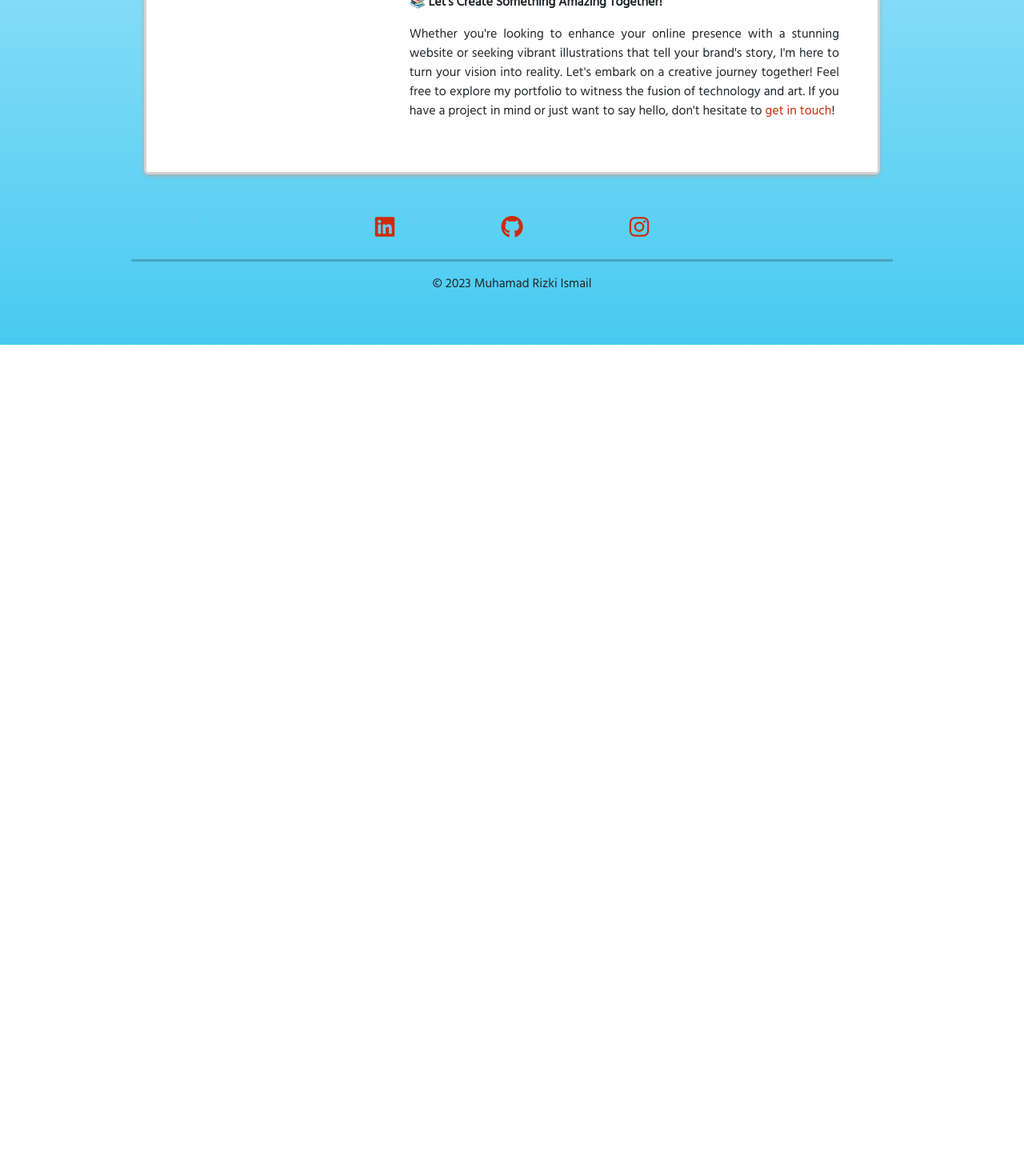
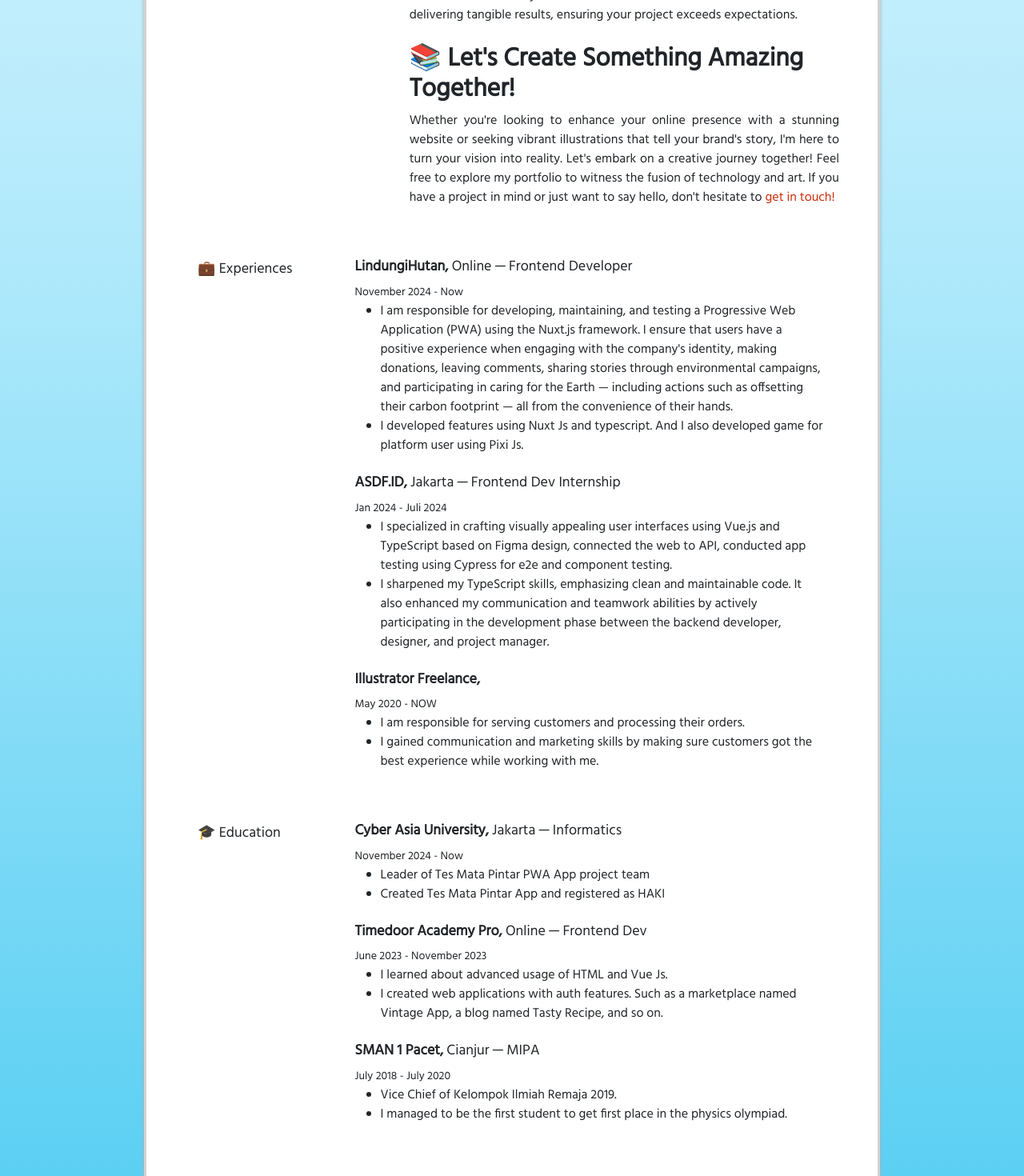
Before and after one commit to rizkiismail9a/rizki-ismail-page, a Vue app: page /about-me in a window 1280 px wide. Shown: the part 1080-2550 px from the top of the page at 80% size. Before the commit the page ends 1511 px from the top, so only its background shows below. Built offline with nearby package versions, Linux system fonts and the light colour scheme.

Commit message:
feat: update the app for middle exam

```diff
--- a/src/router/index.js
+++ b/src/router/index.js
@@ -35,7 +35,13 @@ const router = createRouter({
       name: "Services | Muhamad Rizki Ismail",
       component: () => import("../views/servicesPage"),
     },
-    { path: "/:pathMatch(.*)*", name: "not-found", component: () => import("../views/NotFound") },
+
+    // Jika path-path di atas tidak cocok, akan otomatis ke sini
+    {
+      path: "/:pathMatch(.*)*",
+      name: "not-found",
+      component: () => import("../views/NotFound"),
+    },
   ],
 });
 router.beforeEach((to) => {
--- a/src/views/NotFound.vue
+++ b/src/views/NotFound.vue
@@ -1,5 +1,6 @@
 <template>
   <nav-bar />
+  <!-- Ini laman untuk error handling -->
   <div class="container max-width m-auto text-center message__wrapper">
     <h1>The Route Is Broken or Invalid</h1>
   </div>
--- a/src/views/aboutMePage.vue
+++ b/src/views/aboutMePage.vue
@@ -21,14 +21,14 @@
               storytelling. I'm also a student of Cyber Asia University.</span
             >
           </p>
-          <p class="fw-bold mt-4">🚀 What I Do: Frontend Development</p>
+          <h2 class="fw-bold mt-4">🚀 What I Do: Frontend Development</h2>
           <p class="card__text">
             As a frontend developer, I specialize in crafting seamless and
             responsive user interfaces. My love for clean, efficient code is
             matched only by my commitment to creating web experiences that not
             only look stunning but also function flawlessly across devices.
           </p>
-          <p class="fw-bold mt-4">🎨 What I Love: Illustration and Design</p>
+          <h2 class="fw-bold mt-4">🎨 What I Love: Illustration and Design</h2>
           <p class="card__text">
             Beyond the realm of coding, I'm an avid illustrator who believes in
             the power of visuals to tell compelling stories. Whether it's
@@ -36,9 +36,9 @@
             off the screen, I bring a unique blend of technical expertise and
             artistic flair to every project.
           </p>
-          <p class="fw-bold mt-4">
+          <h2 class="fw-bold mt-4">
             ✨ My Approach: Bridging Creativity and Technology
-          </p>
+          </h2>
           <p class="card__text">
             I see technology as a canvas, and code as the paintbrush to bring
             ideas to life. I love to bridge the gap between creativity and
@@ -46,7 +46,7 @@
             technical standards but also captivates users with its aesthetic
             appeal.
           </p>
-          <p class="fw-bold mt-4">🌟 Why Work With Me?</p>
+          <h2 class="fw-bold mt-4">🌟 Why Work With Me?</h2>
           <p class="card__text">
             <b>• Versatility:</b> From crafting pixel-perfect websites to
             illustrating captivating visuals, I bring a versatile skill set to
@@ -62,9 +62,9 @@
             is aimed at delivering tangible results, ensuring your project
             exceeds expectations. <br />
           </p>
-          <p class="fw-bold mt-4">
+          <h2 class="fw-bold mt-4">
             📚 Let's Create Something Amazing Together!
-          </p>
+          </h2>
           <p class="card__text">
             Whether you're looking to enhance your online presence with a
             stunning website or seeking vibrant illustrations that tell your
@@ -72,9 +72,9 @@
             embark on a creative journey together! Feel free to explore my
             portfolio to witness the fusion of technology and art. If you have a
             project in mind or just want to say hello, don't hesitate to
-            <router-link class="font-red" to="/contact-me"
-              >get in touch</router-link
-            >!
+            <router-link class="font-red" to="/contact-me">
+              get in touch!
+            </router-link>
           </p>
           <!-- <p class="mt-5">
             <a class="font-red download-cv d-inline-block" ref="downloadCv" href="https://docs.google.com/document/d/1g58eWM0jJ0Z5M18E1KJG8zIPgA8n0FRZKcMR7aA9W8M/edit">
@@ -83,6 +83,133 @@
             </a>
           </p> -->
         </div>
+      </div>
+
+      <!-- Pendidikan dan Pengalaman -->
+      <div class="education-experience py-5 px-3 d-flex flex-column gap-5">
+        <table class="w-100">
+          <tr>
+            <td class="title w-25" valign="top">💼 Experiences</td>
+            <td class="d-flex flex-column gap-2">
+              <div>
+                <h3 class="institution">
+                  LindungiHutan,
+                  <span style="font-weight: normal">
+                    Online &HorizontalLine; Frontend Developer
+                  </span>
+                </h3>
+                <small class="period">November 2024 - Now </small>
+                <ul>
+                  <li>
+                    I am responsible for developing, maintaining, and testing a
+                    Progressive Web Application (PWA) using the Nuxt.js
+                    framework. I ensure that users have a positive experience
+                    when engaging with the company's identity, making donations,
+                    leaving comments, sharing stories through environmental
+                    campaigns, and participating in caring for the Earth —
+                    including actions such as offsetting their carbon footprint
+                    — all from the convenience of their hands.
+                  </li>
+                  <li>
+                    I developed features using Nuxt Js and typescript. And I
+                    also developed game for platform user using Pixi Js.
+                  </li>
+                </ul>
+              </div>
+              <div>
+                <h3 class="institution">
+                  ASDF.ID,
+                  <span style="font-weight: normal">
+                    Jakarta &HorizontalLine; Frontend Dev Internship
+                  </span>
+                </h3>
+                <small class="period">Jan 2024 - Juli 2024</small>
+                <ul>
+                  <li>
+                    I specialized in crafting visually appealing user interfaces
+                    using Vue.js and TypeScript based on Figma design, connected
+                    the web to API, conducted app testing using Cypress for e2e
+                    and component testing.
+                  </li>
+                  <li>
+                    I sharpened my TypeScript skills, emphasizing clean and
+                    maintainable code. It also enhanced my communication and
+                    teamwork abilities by actively participating in the
+                    development phase between the backend developer, designer,
+                    and project manager.
+                  </li>
+                </ul>
+              </div>
+              <div>
+                <h3 class="institution">Illustrator Freelance,</h3>
+                <small class="period">May 2020 - NOW </small>
+                <ul>
+                  <li>
+                    I am responsible for serving customers and processing their
+                    orders.
+                  </li>
+                  <li>
+                    I gained communication and marketing skills by making sure
+                    customers got the best experience while working with me.
+                  </li>
+                </ul>
+              </div>
+            </td>
+          </tr>
+        </table>
+        <table class="w-100">
+          <tr>
+            <td class="title w-25" valign="top">🎓 Education</td>
+            <td class="d-flex flex-column gap-2">
+              <div>
+                <h3 class="institution">
+                  Cyber Asia University,
+                  <span style="font-weight: normal">
+                    Jakarta &HorizontalLine; Informatics
+                  </span>
+                </h3>
+                <small class="period">November 2024 - Now </small>
+                <ul>
+                  <li>Leader of Tes Mata Pintar PWA App project team</li>
+                  <li>Created Tes Mata Pintar App and registered as HAKI</li>
+                </ul>
+              </div>
+              <div>
+                <h3 class="institution">
+                  Timedoor Academy Pro,
+                  <span style="font-weight: normal">
+                    Online &HorizontalLine; Frontend Dev
+                  </span>
+                </h3>
+                <small class="period">June 2023 - November 2023</small>
+                <ul>
+                  <li>I learned about advanced usage of HTML and Vue Js.</li>
+                  <li>
+                    I created web applications with auth features. Such as a
+                    marketplace named Vintage App, a blog named Tasty Recipe,
+                    and so on.
+                  </li>
+                </ul>
+              </div>
+              <div>
+                <h3 class="institution">
+                  SMAN 1 Pacet,
+                  <span style="font-weight: normal">
+                    Cianjur &HorizontalLine; MIPA
+                  </span>
+                </h3>
+                <small class="period">July 2018 - July 2020</small>
+                <ul>
+                  <li>Vice Chief of Kelompok Ilmiah Remaja 2019.</li>
+                  <li>
+                    I managed to be the first student to get first place in the
+                    physics olympiad.
+                  </li>
+                </ul>
+              </div>
+            </td>
+          </tr>
+        </table>
       </div>
     </div>
   </div>
@@ -119,4 +246,13 @@ export default {
 .download-cv:hover .slide-hover {
   width: 100%;
 }
+
+.institution {
+  font-size: 18px;
+  font-weight: 700;
+}
+
+.title {
+  font-size: 18px;
+}
 </style>
--- a/src/views/artPreview.vue
+++ b/src/views/artPreview.vue
@@ -1,8 +1,15 @@
 <template>
   <div class="container w-100 popUp-wrapper w-100">
     <div class="card border-0 popUp w-50 p-3 m-auto position-sticky">
-      <i class="fa-solid fa-x font-red close-mark mb-3" @click="$emit('close')"></i>
-      <img :src="path + $route.query.fileName" class="w-100 rounded mb-3" alt="yuri's art" />
+      <i
+        class="fa-solid fa-x font-red close-mark mb-3"
+        @click="$emit('close')"
+      ></i>
+      <img
+        :src="path + $route.query.fileName"
+        class="w-100 rounded mb-3"
+        alt="yuri's art"
+      />
       <h1 class="card-title fs-4">{{ $route.query.title }}</h1>
       <p>{{ $route.query.desc }}</p>
     </div>
@@ -25,6 +32,7 @@ export default {
   width: 100%;
   top: 0;
   left: 0;
+  backdrop-filter: blur(20px);
 }
 .popUp {
   top: 150px;
--- a/src/views/homePage.vue
+++ b/src/views/homePage.vue
@@ -1,6 +1,7 @@
 <template>
   <nav-bar />
   <div class="container max-width py-5 banner">
+    <!-- Menu -->
     <div class="row">
       <div
         class="col-md-4 text-center d-flex align-items-center flex-column justify-content-between p-0"
@@ -51,11 +52,15 @@
       </div>
     </div>
   </div>
+
+  <!-- Identitas diri -->
   <div
     class="identity text-center max-width container d-flex flex-column align-items-center gap-3"
   >
     <h1 class="fs-3 m-0 font-red fw-bold">Hi! I'm Rizki</h1>
-    <p class="fw-bold">Frontend Developer | Illustrator | Writer</p>
+    <strong>Frontend Developer | Illustrator | Writer</strong>
+
+    <!-- Teknologi yang saya pakai -->
     <div class="d-flex gap-3">
       <img
         v-for="(link, index) in technologies"
@@ -84,7 +89,7 @@ export default {
       technologies: [
         "https://upload.wikimedia.org/wikipedia/commons/d/d9/Node.js_logo.svg",
         "https://upload.wikimedia.org/wikipedia/commons/9/95/Vue.js_Logo_2.svg",
-        "https://upload.wikimedia.org/wikipedia/commons/a/a7/React-icon.svg",
+        "https://nuxt.com/assets/design-kit/icon-green.svg",
         "https://upload.wikimedia.org/wikipedia/commons/d/d5/Tailwind_CSS_Logo.svg",
         "https://upload.wikimedia.org/wikipedia/commons/4/4c/Typescript_logo_2020.svg",
       ],
```
Also changed, not shown: src/views/portfolioPage.vue (+22 -12 lines).
